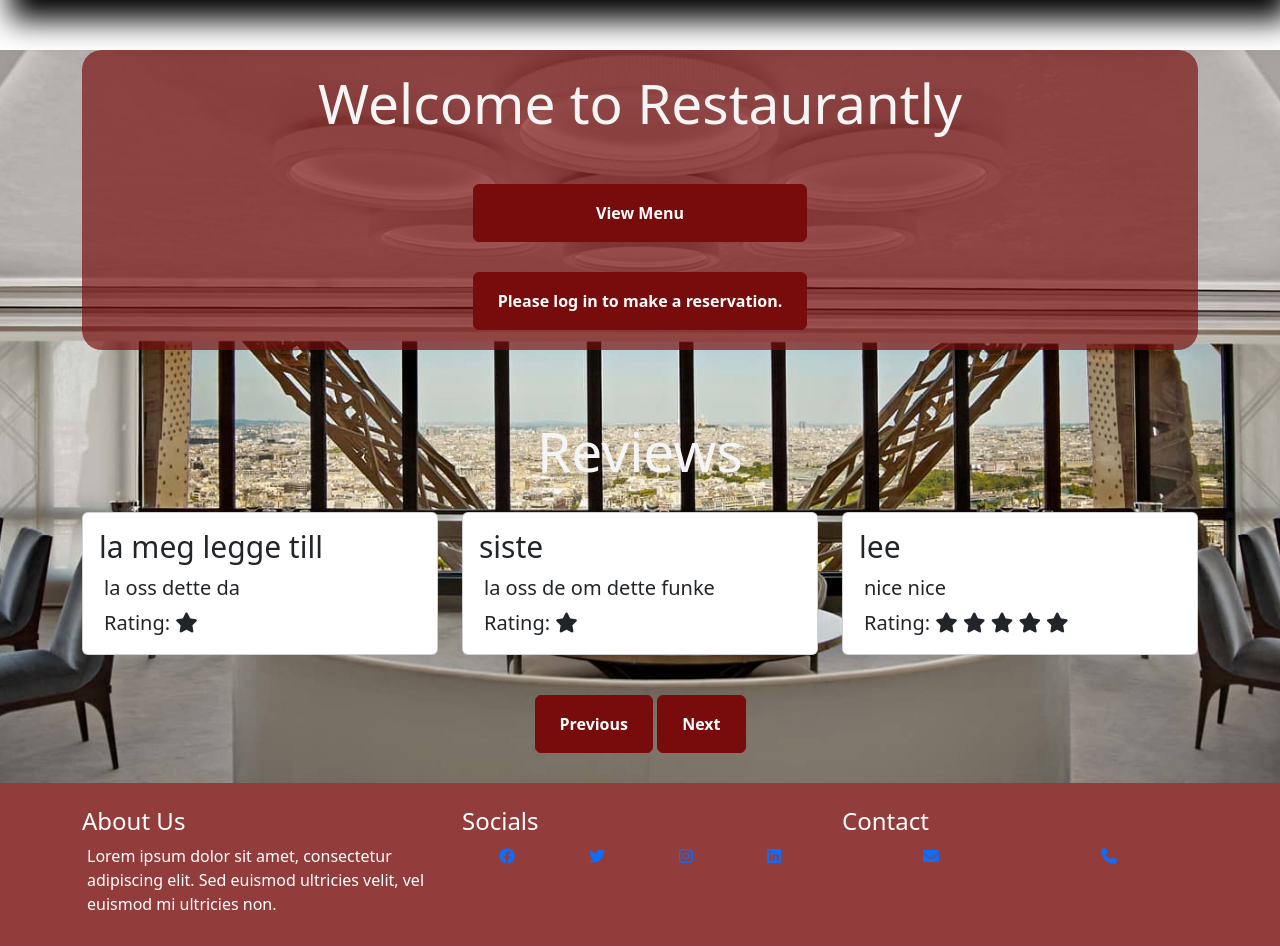
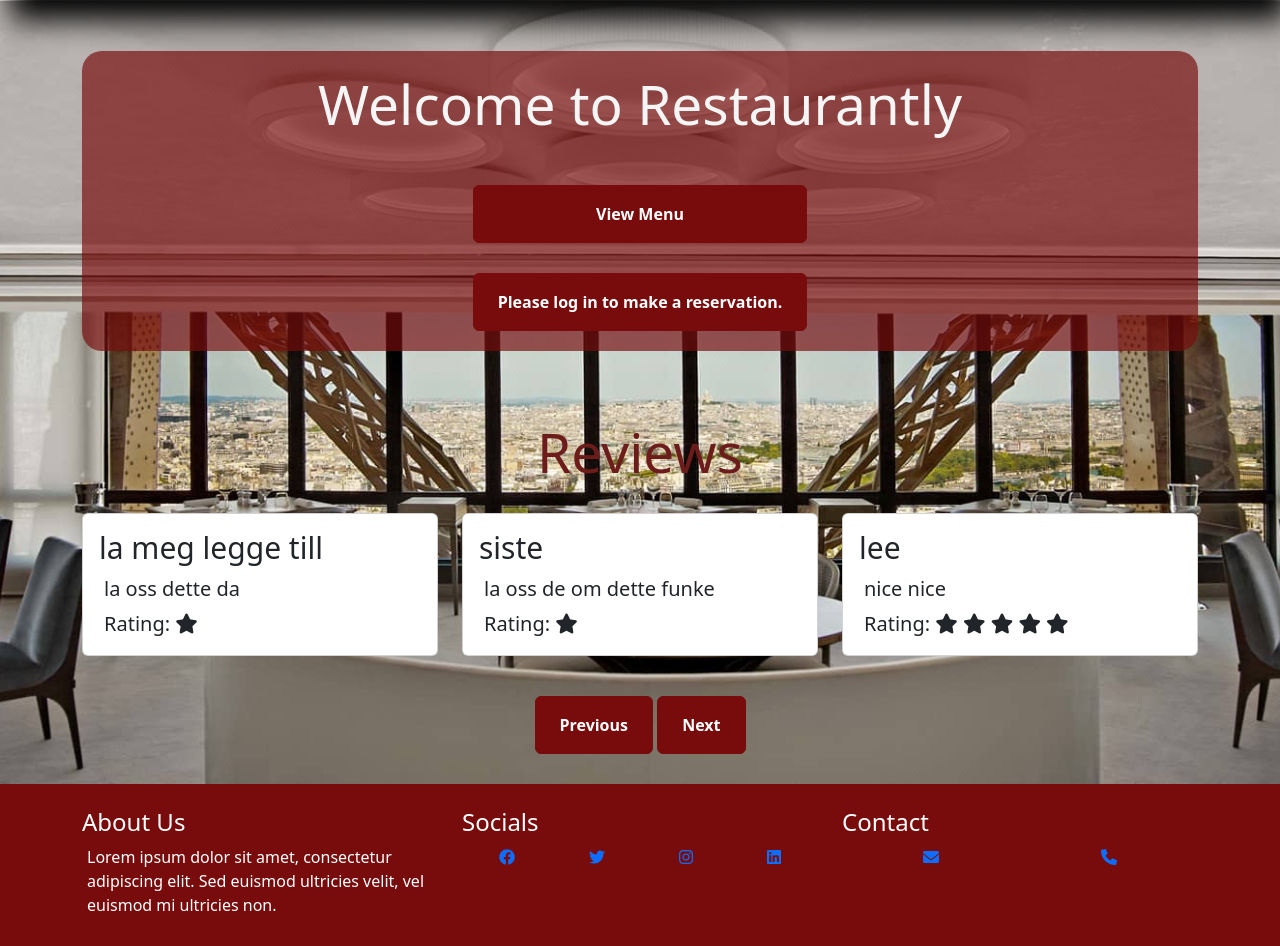
Before and after one commit to Mohamedaliabdikarim/RBS, a Django app: page / in a window 1280 px wide. Shown: the part 58-1004 px from the top of the page. Before the commit the page ends 968 px from the top, so only its background shows below. Run offline with Django 5.2, Linux system fonts and the light colour scheme; data comes from the database, SQL or seed files in the repository.

Commit message:
styling the home page

```diff
--- a/restaurant/static/css/style.css
+++ b/restaurant/static/css/style.css
@@ -56,6 +56,17 @@
     border-radius: 20px;
 }
 
+main{
+    margin-top: -49px;
+    background-image: url("../image/restaurant-boutique-header-bg.jpg");
+    background-position: center;
+    background-size:cover;
+    background-repeat: no-repeat;
+    padding-bottom: 30px;
+
+
+}
+
 
 .full{
     margin-top: 50px;
@@ -68,6 +79,7 @@
 }
 
 .containerr {
+    margin-top:50px;
     background-color: rgba(120, 12, 12, 0.67);
      height: 100%;
      width: 100%;
@@ -82,14 +94,6 @@
 
 
 
-main{
-    background-image: url("../image/restaurant-boutique-header-bg.jpg");
-    background-position: center;
-    background-size:cover;
-    background-repeat: no-repeat;
-    padding-bottom: 30px;
-
-}
 .review{
     margin-bottom:50px;
 }
@@ -145,11 +149,13 @@
     justify-content: center;
 
 }
+.red{
+    color: rgb(109, 28, 28);
+}
 
 
 .footer {
-   /* margin-top: auto;*/
-    background-color: rgba(120, 12, 12, 0.80);
+    background-color: rgba(120, 12, 12,1);
     width: 100%;
     position: relative;
     bottom: 0;
```
Also changed, not shown: media/restaurant/e7b3bce3-f80f-435f-86c5-15520404e752_LXn1JdE.jpg (added), media/restaurant/e7b3bce3-f80f-435f-86c5-15520404e752_aWElIfy.jpg (added), media/restaurant/e7b3bce3-f80f-435f-86c5-15520404e752_ihnWBHk.jpg (added), media/restaurant/e7b3bce3-f80f-435f-86c5-15520404e752_qlUWTnQ.jpg (added).
